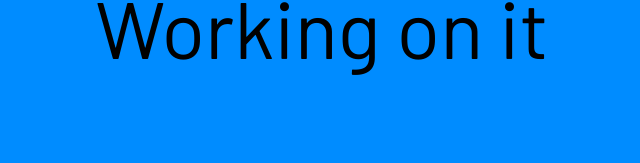
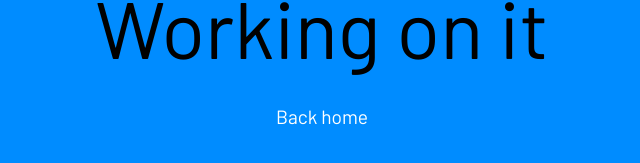
Before and after one commit to pxntojx1/straubi, a plain HTML site: page events.html in a window 1280 px wide. Shown: the part 501-664 px from the top of the page, without its empty margins (318-958 px from the left). Drawn offline with Linux system fonts and the light colour scheme.

Commit message:
Add files via upload

```diff
--- a/events.html
+++ b/events.html
@@ -12,6 +12,16 @@
 <div class="placeholder-section">
     <img src="404.jpeg" alt="Coming Soon" />
     <h3>Working on it</h3>
+
+    <a class="backhome" href="index.html">
+        <p>
+            Back home
+        </p>
+
+    </a>
 </div>
 
+
+
+
     </body>
```
Also changed, not shown: faq.html (+8 -0 lines).
